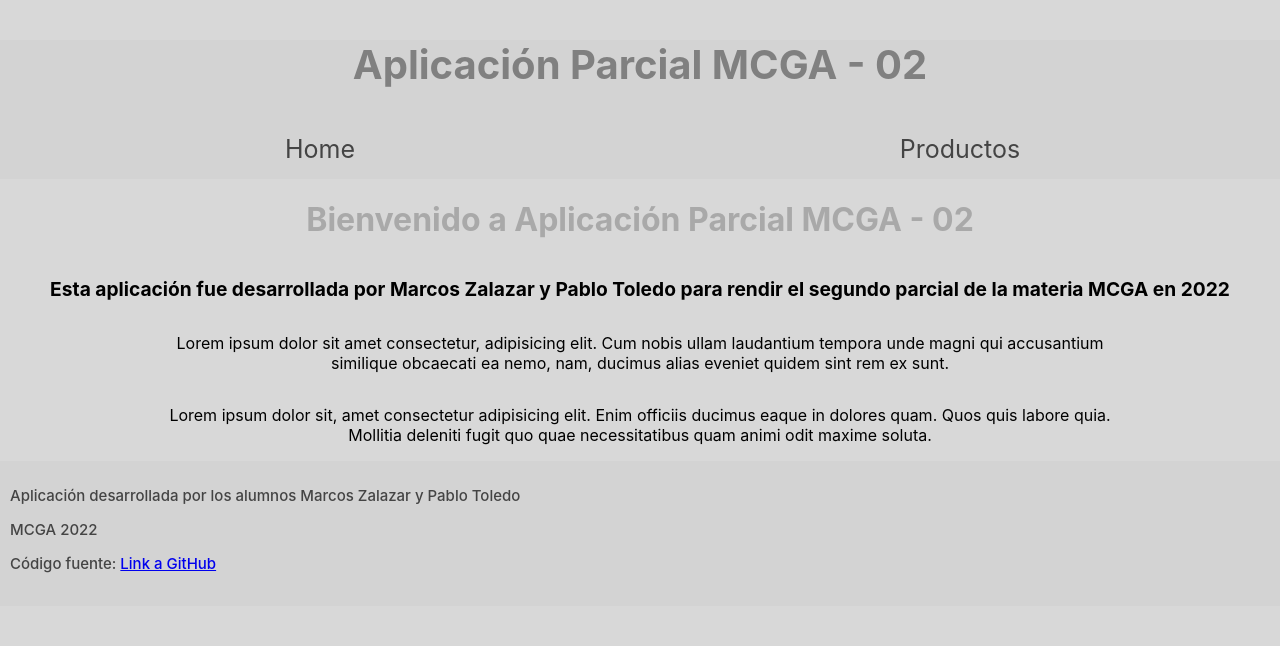
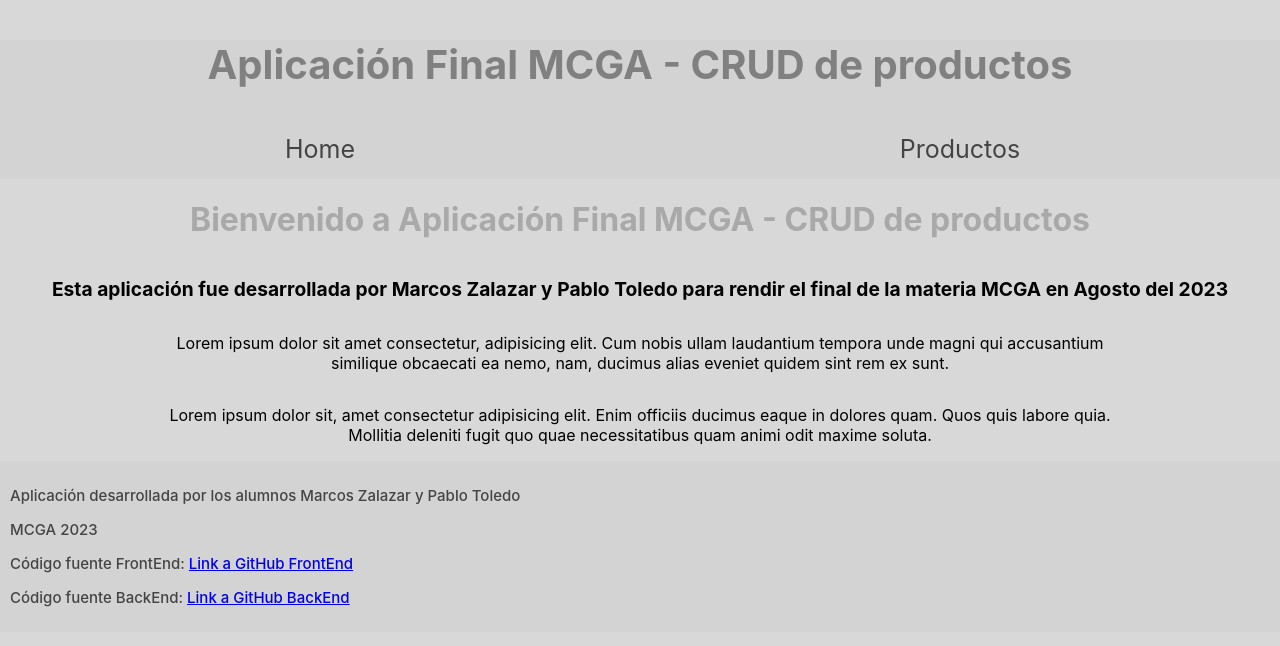
Before and after one commit to pabloatoledo/final_mcga_front, a React (Create React App) app: page / in a window 1280 px wide. Shown: the top 646 px of the page. Built offline with nearby package versions, Linux system fonts and the light colour scheme.

Commit message:
MCGA-FRONT-004: update home, banner y nav

```diff
--- a/src/Components/Body/Body.jsx
+++ b/src/Components/Body/Body.jsx
@@ -4,8 +4,8 @@ import styles from './Body.module.css';
 const BodySection = () => {
     return (
         <div className={styles.cuerpo}>
-            <h1 className={styles.h1}>Bienvenido a Aplicación Parcial MCGA - 02</h1>
-            <h2 className={styles.h2}>Esta aplicación fue desarrollada por Marcos Zalazar y Pablo Toledo para rendir el segundo parcial de la materia MCGA en 2022</h2>
+            <h1 className={styles.h1}>Bienvenido a Aplicación Final MCGA - CRUD de productos</h1>
+            <h2 className={styles.h2}>Esta aplicación fue desarrollada por Marcos Zalazar y Pablo Toledo para rendir el final de la materia MCGA en Agosto del 2023</h2>
             <p className={styles.texto}>Lorem ipsum dolor sit amet consectetur, adipisicing elit. Cum nobis ullam laudantium tempora unde magni qui accusantium similique obcaecati ea nemo, nam, ducimus alias eveniet quidem sint rem ex sunt.</p>
             <p className={styles.texto}>Lorem ipsum dolor sit, amet consectetur adipisicing elit. Enim officiis ducimus eaque in dolores quam. Quos quis labore quia. Mollitia deleniti fugit quo quae necessitatibus quam animi odit maxime soluta.</p>
         </div>
--- a/src/Components/Footer/Footer.jsx
+++ b/src/Components/Footer/Footer.jsx
@@ -5,8 +5,9 @@ const FooterSection = () => {
     return (
         <div className={styles.piePagina}>
             <p>Aplicación desarrollada por los alumnos Marcos Zalazar y Pablo Toledo</p>
-            <p>MCGA 2022</p>
-            <p>Código fuente: <a href='https://github.com/mzalazar1/MCGA-2022-PARCIAL-02' target='_blank' rel="noopener noreferrer">Link a GitHub</a></p>
+            <p>MCGA 2023</p>
+            <p>Código fuente FrontEnd: <a href='https://github.com/pabloatoledo/final_mcga_front' target='_blank' rel="noopener noreferrer">Link a GitHub FrontEnd</a></p>
+            <p>Código fuente BackEnd: <a href='https://github.com/pabloatoledo/final_mcga_back' target='_blank' rel="noopener noreferrer">Link a GitHub BackEnd</a></p>
         </div>
     );
 }
--- a/src/Components/Header/Header.jsx
+++ b/src/Components/Header/Header.jsx
@@ -5,7 +5,7 @@ import { Link } from "react-router-dom";
 const HeaderSection = () => {
     return (
         <div className={styles.cabecera}>
-            <p className={styles.titulo}>Aplicación Parcial MCGA - 02</p>
+            <p className={styles.titulo}>Aplicación Final MCGA - CRUD de productos</p>
             <div className={styles.navegacion}>
             <Link to="/">
               Home
```
